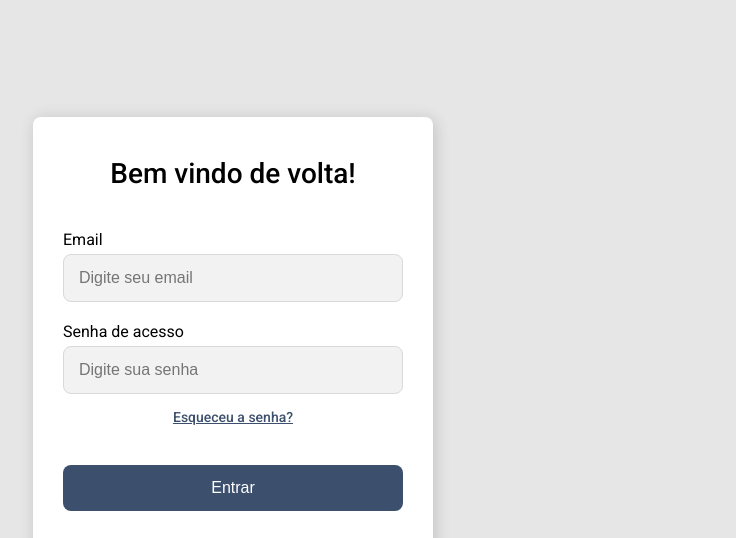
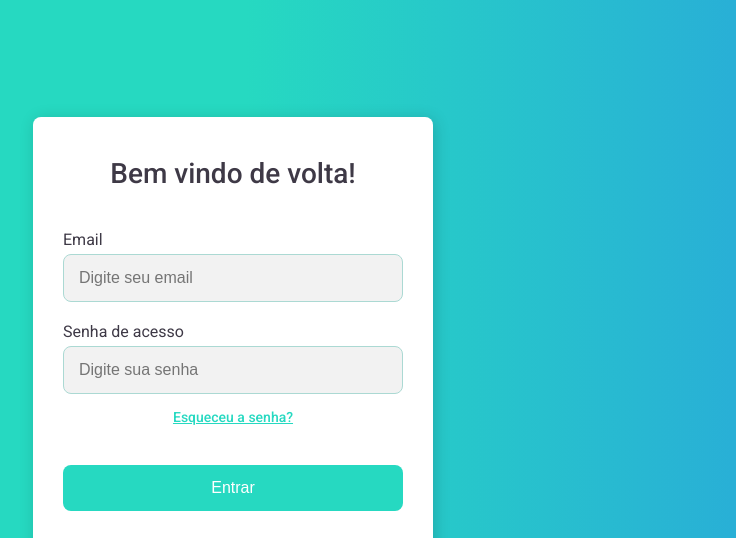
Before and after one commit to luciomessiassantos/CortexKind, a plain HTML site: page login.html in a window 1280 px wide. Shown: the top 538 px of the page, without its empty margins (407-1143 px from the left). Drawn offline with Linux system fonts and the light colour scheme.

Commit message:
Alterações finais na tela de login

```diff
--- a/login.html
+++ b/login.html
@@ -9,6 +9,8 @@
   <link rel="preconnect" href="https://fonts.googleapis.com">
   <link rel="preconnect" href="https://fonts.gstatic.com" crossorigin>
   <link href="https://fonts.googleapis.com/css2?family=Roboto:wght@400;500;700&display=swap" rel="stylesheet">
+
+  <link rel="shortcut icon" href="cortexicon.svg" type="image/x-icon">
 </head>
 
 <body>
--- a/style.css
+++ b/style.css
@@ -1,34 +1,5 @@
 
-:root {
-
-  --bg-color: hsl(0deg, 0%, 90%);
-  --items-color: hsl(0deg, 0%, 95%);
-  --action-color: hsl(0deg, 0%, 100%);
-  --accent-color: hsl(188deg, 47%, 38%);
-  --contrast-color: hsl(215deg, 29%, 33%);
-
-
-  --stable-color: hsl(120deg, 29%, 50%);
-  --attention-color: hsl(55deg, 60%, 50%);
-  --alert-color: hsl(0deg, 50%, 50%);
-
-
-  --text-default: hsl(0deg, 0%, 0%);
-  --text-mute: hsl(0deg, 0%, 50%);
-  --default-stroke: hsl(0deg, 0%, 40%);
-
-
-  --sub-color: hsl(0deg, 0%, 85%);
-
-
-  --default-shadow: inset 0px 4px 12px hsla(0deg, 0%, 100%, 0.2),
-    2px 2px 16px hsla(0deg, 0%, 0%, 0.16);
-
-
-  --font-family: "Roboto", sans-serif;
-  --border-radius: 8px;
-}
-
+@import url("variaveis.css");
 
 * {
   margin: 0;
@@ -45,6 +16,8 @@ body {
   align-items: center;
   min-height: 100vh;
   padding: 20px;
+  background: #26D9C1;
+  background: linear-gradient(90deg, rgba(38, 217, 193, 1) 51%, rgba(41, 166, 219, 1) 98%);
 }
 
 
@@ -171,12 +144,15 @@ body {
 }
 
 .cadastro {
-  color: var(--contrast-color);
+  color: var(--text-default);
   font-weight: 500;
 }
 
 .cadastro:hover {
   text-decoration: underline;
+}
+.cadastro a{
+  color: var(--contrast-color);
 }
 span{
   margin-left: 10px;
--- /dev/null
+++ b/variaveis.css
@@ -0,0 +1,50 @@
+:root {
+  /* Cores de profundidade (Base) */
+  /* Gradiente para o fundo da página */
+  --bg-gradient-start: hsl(210, 60%, 95%); /* Azul claro bem suave */
+  --bg-gradient-end: hsl(270, 60%, 95%); /* Roxo claro bem suave */
+
+  --items-color: hsl(
+    0,
+    0%,
+    95%
+  ); /* Fundo do input (similar ao fundo do card, mas ligeiramente diferente) */
+  --action-color: hsl(
+    0,
+    0%,
+    100%
+  ); /* Fundo do card e texto branco (branco puro) */
+
+  /* Cores de Ação */
+  --contrast-color: rgb(38, 217, 193); /* Verde-água vibrante (Botão "Entrar") */
+  --accent-color: rgb(41, 166, 219); /* Azul vibrante (Link "Esqueceu a senha?") */
+
+  /* Cores de Borda e Detalhe */
+  --sub-color: hsl(
+    172,
+    38%,
+    76%
+  ); /* Verde-água mais claro (Borda do input focado) */
+  --default-stroke: hsl(240, 10%, 88%); /* Borda padrão (Input inativo) */
+
+  /* Textos */
+  --text-default: hsl(260, 10%, 25%); /* Cinza escuro/roxo (Título e labels) */
+  --text-mute: hsl(
+    240,
+    5%,
+    50%
+  ); /* Cinza médio (Placeholder, link "Cadastre-se") */
+
+  /* Cores de status (Mantidas, pois não foram especificadas no logo) */
+  --stable-color: hsl(120deg, 29%, 50%);
+  --attention-color: hsl(55deg, 60%, 50%);
+  --alert-color: hsl(0deg, 50%, 50%);
+
+  /* Sombras (Mantidas) */
+  --default-shadow: inset 0px 4px 12px hsla(0deg, 0%, 100%, 0.2),
+    2px 2px 16px hsla(0deg, 0%, 0%, 0.16);
+
+  /* Variáveis do projeto (Mantidas) */
+  --font-family: "Roboto", sans-serif;
+  --border-radius: 8px;
+}
```
Also changed, not shown: cortexicon.svg (added).
